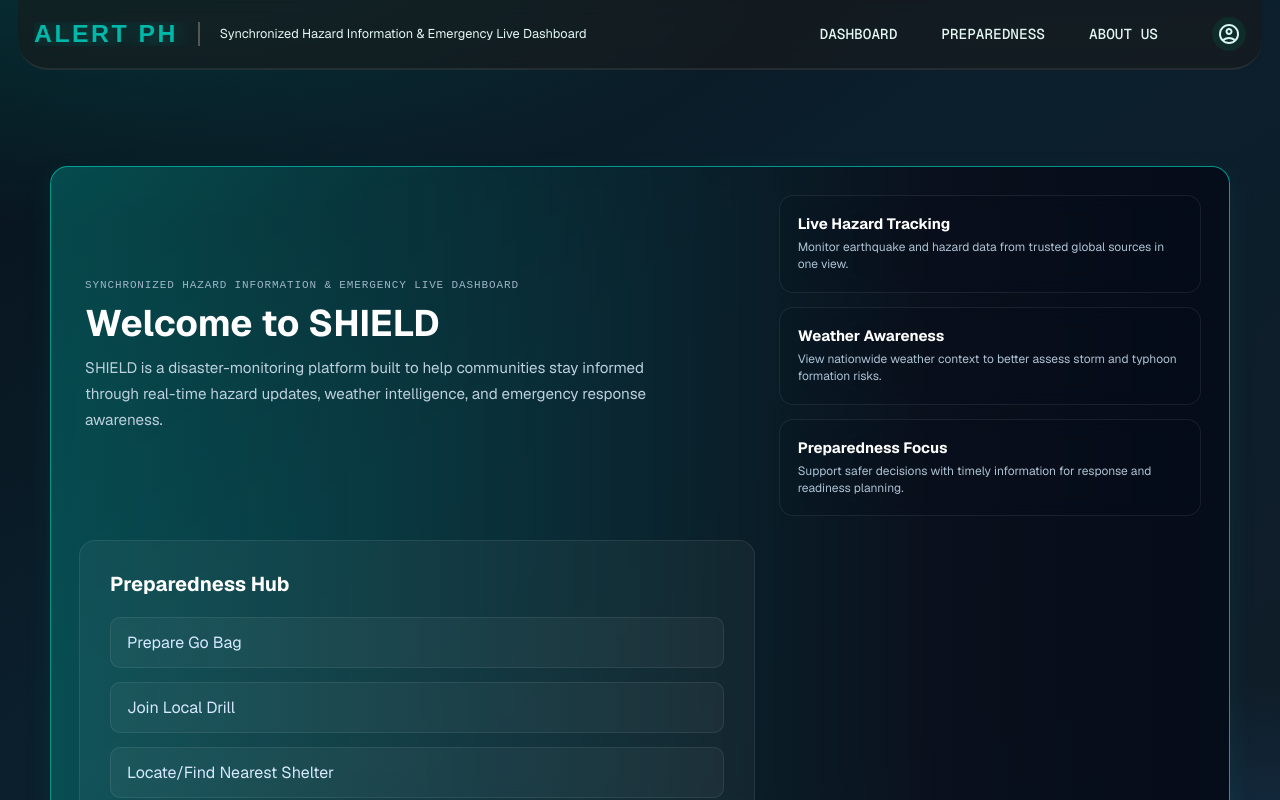
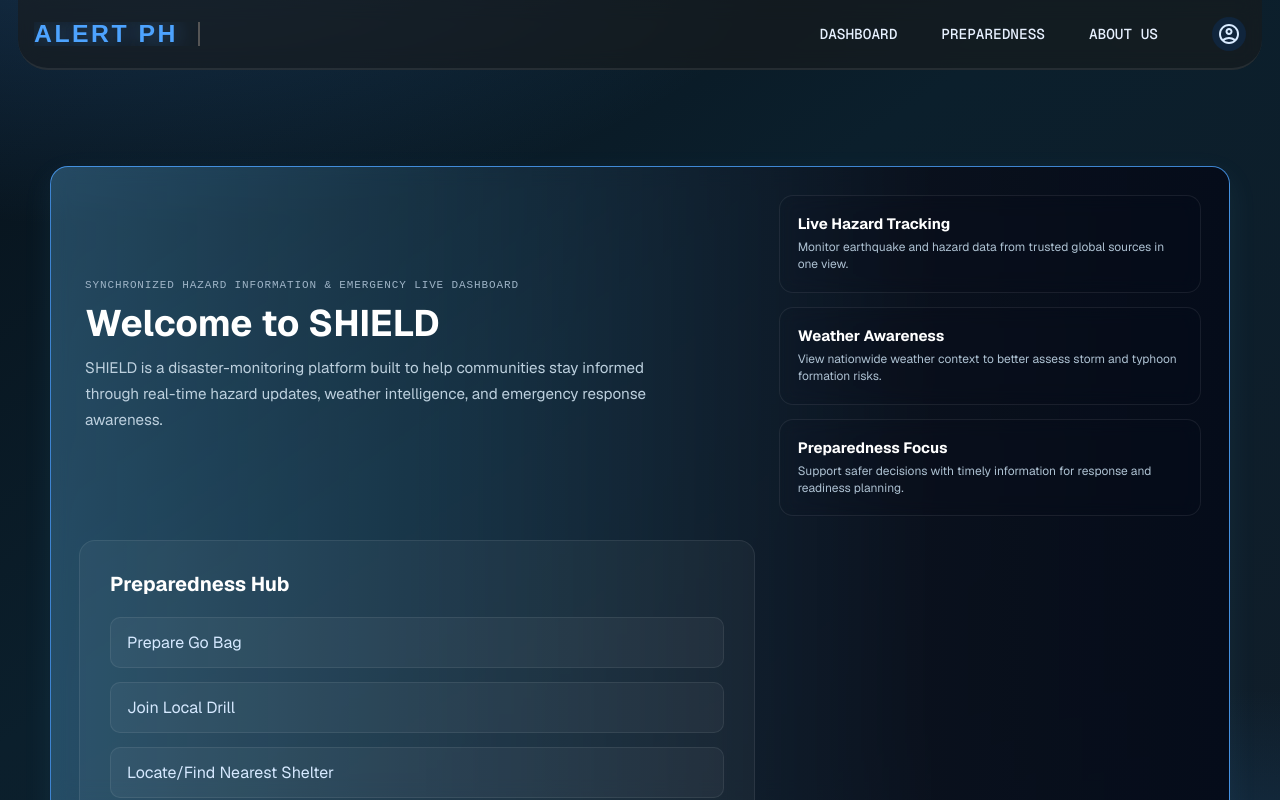
Before and after one commit to LawrenceTanny/SHIELD, a React (Vite) app: page / in a window 1280 px wide. Built offline with nearby package versions, Linux system fonts and the light colour scheme; no server answers; a web font is replaced by a local one.

Commit message:
Test-Design-darkblue

```diff
--- a/src/Header.jsx
+++ b/src/Header.jsx
@@ -150,7 +150,7 @@ export default function MainLayout() {
               ALERT PH
             </button>
             <span className="brand-sep" />
-            <span className="brand-sub">Synchronized Hazard Information &amp; Emergency Live Dashboard</span>
+            <span className="brand-sub"></span>
           </div>
         </div>
 
--- a/src/Styles/AboutUs.css
+++ b/src/Styles/AboutUs.css
@@ -1,14 +1,14 @@
 :root {
   --bg:       #07161f;
-  --surface:  #d6f6f1;
-  --surface2: #c3ebe5;
-  --border:   #90ddd4;
-  --accent:   #00b8a9;
-  --accent-g: rgba(0,184,169,0.55);
-  --ink:      #e3f7f3;
-  --ink2:     #0f2b2a;
-  --muted:    rgba(195,235,229,0.78);
-  --muted-dark: rgba(15,43,42,0.78);
+  --surface:  #d9ebff;
+  --surface2: #c9dcf6;
+  --border:   #9fc7ff;
+  --accent:   #4da3ff;
+  --accent-g: rgba(77,163,255,0.55);
+  --ink:      #e7f1ff;
+  --ink2:     #10253c;
+  --muted:    rgba(206,224,255,0.78);
+  --muted-dark: rgba(16,37,60,0.78);
 }
 
 * {
@@ -35,9 +35,9 @@ body {
     width: 95%;
     max-width: 1400px;
 
-    background: linear-gradient(155deg, rgba(9, 35, 45, 0.9) 0%, rgba(12, 24, 34, 0.9) 100%);
+    background: linear-gradient(155deg, rgba(8, 26, 47, 0.92) 0%, rgba(14, 31, 52, 0.9) 100%);
     backdrop-filter: blur(10px);
-    border: 2px solid rgba(0, 184, 169, 0.5);
+    border: 2px solid rgba(77, 163, 255, 0.5);
     border-radius: 30px;
     box-shadow: 0 10px 30px rgba(0, 0, 0, 0.5);
 
@@ -69,7 +69,7 @@ body {
   text-transform: uppercase;
   margin-top: 0;
   margin-bottom: 15px;
-  text-shadow: 0 0 10px rgba(0, 184, 169, 0.4);
+  text-shadow: 0 0 10px rgba(77, 163, 255, 0.4);
   word-wrap: break-word;
 }
 
@@ -178,7 +178,7 @@ body {
   gap: 12px;
   padding: 16px;
   background: var(--surface2);
-  border: 1.5px solid rgba(0, 184, 169, 0.5);
+  border: 1.5px solid rgba(77, 163, 255, 0.5);
   border-radius: 14px;
   text-align: center;
   min-width: 0;
@@ -192,13 +192,13 @@ body {
   background: #ffffff;
   border-color: var(--accent);
   transform: translateY(-3px);
-  box-shadow: 0 8px 20px rgba(0, 184, 169, 0.2);
+  box-shadow: 0 8px 20px rgba(77, 163, 255, 0.2);
 }
 
 .partner-logo {
   width: 84px;
   height: 84px;
-  background: rgba(0, 184, 169, 0.08);
+  background: rgba(77, 163, 255, 0.08);
   border: 2px dashed var(--accent);
   border-radius: 8px;
   display: flex;
@@ -270,7 +270,7 @@ font-family: "IBM Plex Mono", monospace;
   flex-direction: column;
   align-items: center;
   background: var(--surface) !important;
-  border: 1.5px solid rgba(0, 184, 169, 0.5);
+  border: 1.5px solid rgba(77, 163, 255, 0.5);
   border-radius: 12px;
   border-left: 6px solid var(--accent);
   color: var(--ink2);
@@ -292,7 +292,7 @@ font-family: "IBM Plex Mono", monospace;
   transform: translateY(-8px) scale(1.03);
   background: var(--surface2);
   border-color: var(--accent);
-  box-shadow: 0 15px 35px rgba(0, 184, 169, 0.3);
+  box-shadow: 0 15px 35px rgba(77, 163, 255, 0.3);
 }
 
 .dev-card::before {
@@ -302,7 +302,7 @@ font-family: "IBM Plex Mono", monospace;
   left: -100%;
   width: 100%;
   height: 100%;
-  background: linear-gradient(120deg, transparent, rgba(0, 184, 169, 0.05), transparent);
+  background: linear-gradient(120deg, transparent, rgba(77, 163, 255, 0.05), transparent);
   transition: all 0.6s ease-in-out;
   z-index: 0;
 }
@@ -314,7 +314,7 @@ font-family: "IBM Plex Mono", monospace;
 .dev-avatar {
   width: 75px;
   height: 75px;
-  background: rgba(0, 184, 169, 0.05);
+  background: rgba(77, 163, 255, 0.05);
   border: 2px dashed var(--accent);
   border-radius: 50%;
   flex-shrink: 0;
@@ -401,14 +401,14 @@ font-family: "IBM Plex Mono", monospace;
   -moz-osx-font-smoothing: grayscale;
 
   box-shadow: 0 8px 32px rgba(0, 0, 0, 0.15),
-              0 0 15px rgba(0, 184, 169, 0.05);
+              0 0 15px rgba(77, 163, 255, 0.05);
   transition: all 0.3s ease;
 }
 
 .vision-card p:hover {
   border-left-width: 10px;
   box-shadow: 0 10px 40px rgba(0, 0, 0, 0.2),
-              0 0 20px rgba(0, 184, 169, 0.15);
+              0 0 20px rgba(77, 163, 255, 0.15);
   transform: translateX(10px);
 }
 
@@ -428,7 +428,7 @@ font-family: "IBM Plex Mono", monospace;
   background: linear-gradient(
     to bottom,
     transparent,
-    rgba(0, 184, 169, 0.1),
+    rgba(77, 163, 255, 0.1),
     transparent
   );
 
@@ -459,7 +459,7 @@ font-family: "IBM Plex Mono", monospace;
 
 .partner-card {
   background: var(--surface);
-  border: 1px solid rgba(0, 184, 169, 0.3);
+  border: 1px solid rgba(77, 163, 255, 0.3);
   border-radius: 12px;
   padding: 15px;
   display: flex;
--- a/src/Styles/AccountSettings.css
+++ b/src/Styles/AccountSettings.css
@@ -3,7 +3,7 @@
   --as-surface: #0a1628;
   --as-surface2:#0f1e36;
   --as-border:  rgba(255,255,255,0.09);
-  --as-accent:  #00B8A9;
+  --as-accent:  #4DA3FF;
   --as-ink:     #e4f3ff;
   --as-muted:   rgba(190,220,255,0.55);
 }
@@ -115,8 +115,8 @@
   width: 68px;
   height: 68px;
   border-radius: 50%;
-  background: rgba(0, 184, 169, 0.295);
-  border: 1px solid #00B8A9;
+  background: rgba(77, 163, 255, 0.295);
+  border: 1px solid #4DA3FF;
   display: flex;
   align-items: center;
   justify-content: center;
@@ -262,8 +262,8 @@
   transition: border-color 130ms, color 130ms;
 }
 .as-btn-cancel:hover {  color: var(--ink);
-  border-color: rgba(0,184,169,0.3);
-  background: rgba(0,184,169,0.08);
+  border-color: rgba(77,163,255,0.3);
+  background: rgba(77,163,255,0.08);
 }
 
 .as-btn-signout {
@@ -271,8 +271,8 @@
   text-transform: uppercase;
   padding: 9px 20px;
   border-radius: 9px;
-  border: 1px solid rgba(0, 184, 169, 0.35);
-  background: rgba(0, 184, 169, 0.12);
+  border: 1px solid rgba(77, 163, 255, 0.35);
+  background: rgba(77, 163, 255, 0.12);
   color: #ffd9cf;
   font-size: 0.9rem;
   cursor: pointer;
@@ -280,8 +280,8 @@
 }
 
 .as-btn-signout:hover {
-  background: rgba(0, 184, 169, 0.2);
-  border-color: rgba(0, 184, 169, 0.55);
+  background: rgba(77, 163, 255, 0.2);
+  border-color: rgba(77, 163, 255, 0.55);
   color: #fff;
 }
 
@@ -300,5 +300,5 @@
 }
 .as-btn-save:hover {
    opacity: 0.88;
-  box-shadow: 0 0 18px rgba(0,184,169,0.4);
+  box-shadow: 0 0 18px rgba(77,163,255,0.4);
 }
--- a/src/Styles/Dashboard.css
+++ b/src/Styles/Dashboard.css
@@ -5,13 +5,13 @@
   --footer-h: 40px;
   --panel-w:  400px;
   --bg:       #07161f;
-  --surface:  #d6f6f1;
-  --border:   #90ddd4;
-  --accent:   #00B8A9;
-  --accent-d: rgba(0,184,169,0.18);
-  --accent-g: rgba(0,184,169,0.55);
-  --ink:      #e3f7f3;
-  --ink2:      #0f2b2a;
+  --surface:  #d9ebff;
+  --border:   #9fc7ff;
+  --accent:   #4DA3FF;
+  --accent-d: rgba(77,163,255,0.18);
+  --accent-g: rgba(77,163,255,0.55);
+  --ink:      #e7f1ff;
+  --ink2:      #10253c;
 }
 
 
@@ -62,9 +62,9 @@ body {
 }
 
 .dashboard-settings-btn:hover {
-  background: rgba(0, 184, 169, 0.18);
-  border-color: #00b8a9;
-  color: #d6f6f1;
+  background: rgba(77, 163, 255, 0.18);
+  border-color: #4da3ff;
+  color: #d9ebff;
 }
 
 .dashboard-settings-btn.is-open {
@@ -468,8 +468,8 @@ body {
 }
 
 .map-layer-toggle:hover:not(:disabled) {
-  background: rgba(0, 184, 169, 0.18);
-  border-color: #00b8a9;
+  background: rgba(77, 163, 255, 0.18);
+  border-color: #4da3ff;
   color: #ffd7c8;
 }
 
@@ -479,7 +479,7 @@ body {
 }
 
 .map-layer-toggle.layer-on{
-  border-color: #00b8a9;
+  border-color: #4da3ff;
 }
 
 .weather-badge {
--- a/src/Styles/Header.css
+++ b/src/Styles/Header.css
@@ -5,15 +5,15 @@
   --header-h: 70px;
   --header-bg: #0f2029;
   --bg:       #07161f;
-  --surface:  #d6f6f1;
-  --border:   #90ddd4;
-  --accent:   #00B8A9;
-  --accent-d: rgba(0,184,169,0.18);
-  --accent-g: rgba(0,184,169,0.55);
-  --ink:      #e3f7f3;
-  --ink2:     #0f2b2a;
-  --muted:    rgba(195,235,229,0.75);
-  --surface2: #0e222a;
+  --surface:  #d9ebff;
+  --border:   #9fc7ff;
+  --accent:   #4DA3FF;
+  --accent-d: rgba(77,163,255,0.18);
+  --accent-g: rgba(77,163,255,0.55);
+  --ink:      #e7f1ff;
+  --ink2:     #10253c;
+  --muted:    rgba(206,224,255,0.78);
+  --surface2: #14253a;
 }
 
 *, *::before, *::after {
@@ -29,7 +29,7 @@ body {
   overflow: hidden;
   padding: 0;
   background:
-    radial-gradient(1150px 520px at 8% -12%, rgba(0, 184, 169, 0.22), transparent 62%),
+    radial-gradient(1150px 520px at 8% -12%, rgba(77, 163, 255, 0.22), transparent 62%),
     radial-gradient(920px 460px at 94% 118%, rgba(46, 160, 255, 0.18), transparent 56%),
     linear-gradient(145deg, #07121b 0%, #0b1f2c 44%, #101d29 100%);
 }
@@ -43,36 +43,36 @@ body {
   height: 100vh;
   overflow: hidden;
   background:
-    radial-gradient(1150px 520px at 8% -12%, rgba(0, 184, 169, 0.22), transparent 62%),
+    radial-gradient(1150px 520px at 8% -12%, rgba(77, 163, 255, 0.22), transparent 62%),
     radial-gradient(920px 460px at 94% 118%, rgba(46, 160, 255, 0.18), transparent 56%),
     linear-gradient(145deg, #07121b 0%, #0b1f2c 44%, #101d29 100%);
 }
 
 .main-layout.main-layout--home {
   background: transparent;
-  --accent: #00B8A9;
-  --accent-g: rgba(0, 184, 169, 0.55);
-  --surface: #d6f6f1;
-  --ink: #e3f7f3;
-  --ink2: #0f2b2a;
+  --accent: #4DA3FF;
+  --accent-g: rgba(77, 163, 255, 0.55);
+  --surface: #d9ebff;
+  --ink: #e7f1ff;
+  --ink2: #10253c;
 }
 
 .main-layout.main-layout--preparedness {
   background: transparent;
-  --accent: #00B8A9;
-  --accent-g: rgba(0, 184, 169, 0.55);
-  --surface: #d6f6f1;
-  --ink: #e3f7f3;
-  --ink2: #0f2b2a;
+  --accent: #4DA3FF;
+  --accent-g: rgba(77, 163, 255, 0.55);
+  --surface: #d9ebff;
+  --ink: #e7f1ff;
+  --ink2: #10253c;
 }
 
 .main-layout.main-layout--about {
   background: transparent;
-  --accent: #00B8A9;
-  --accent-g: rgba(0, 184, 169, 0.55);
-  --surface: #d6f6f1;
-  --ink: #e3f7f3;
-  --ink2: #0f2b2a;
+  --accent: #4DA3FF;
+  --accent-g: rgba(77, 163, 255, 0.55);
+  --surface: #d9ebff;
+  --ink: #e7f1ff;
+  --ink2: #10253c;
 }
 
 /* ── HEADER ── */
@@ -377,8 +377,8 @@ body {
 
 .tab-btn:hover {
   color: var(--ink);
-  border-color: rgba(0,184,169,0.3);
-  background: rgba(0,184,169,0.08);
+  border-color: rgba(77,163,255,0.3);
+  background: rgba(77,163,255,0.08);
 }
 
 .tab-btn.tab-active {
@@ -438,8 +438,8 @@ body {
 }
 
 .mobile-tab-btn:hover {
-  border-color: rgba(0,184,169,0.3);
-  background: rgba(0,184,169,0.08);
+  border-color: rgba(77,163,255,0.3);
+  background: rgba(77,163,255,0.08);
 }
 
 .mobile-tab-btn.mobile-tab-active {
@@ -518,8 +518,8 @@ body {
 .main-header .user-dropdown .user-signin-btn:hover,
 .main-header .user-dropdown .user-acct-btn:hover {
   color: var(--ink);
-  border-color: rgba(0,184,169,0.3);
-  background: rgba(0,184,169,0.08);
+  border-color: rgba(77,163,255,0.3);
+  background: rgba(77,163,255,0.08);
 }
 
 .main-header .user-dropdown .user-acct-btn {
--- a/src/Styles/Home.css
+++ b/src/Styles/Home.css
@@ -47,14 +47,14 @@
     gap: 24px;
     margin-bottom: 34px;
     background: linear-gradient(90deg,
-    rgba(0, 201, 184, 0.28) 0%,
-    rgba(0, 201, 184, 0.14) 30%,
+    rgba(107, 199, 255, 0.28) 0%,
+    rgba(107, 199, 255, 0.14) 30%,
     rgba(10, 16, 28, 0.95) 75%,
     rgba(5, 12, 26, 1) 100%);
-    border: 1px solid rgba(0, 184, 169, 0.8);
+    border: 1px solid rgba(77, 163, 255, 0.8);
     border-radius: 18px;
     backdrop-filter: blur(10px);
-    box-shadow: 0 10px 30px rgba(0, 201, 184, 0.08);
+    box-shadow: 0 10px 30px rgba(107, 199, 255, 0.08);
 }
 
 .hero-content {
@@ -120,7 +120,7 @@
 
 .hero-highlight-card:hover{
     transform: translateY(-3px);
-    border-color: rgba(0, 201, 184, 0.25);
+    border-color: rgba(107, 199, 255, 0.25);
 }
 
 .hero-btn{
@@ -179,8 +179,8 @@
     flex-direction: column;
     padding: 30px;
     min-height: 350px;
-    background: rgba(0, 184, 169, 0.08);
-    border: 1px solid rgba(0, 184, 169, 0.2);
+    background: rgba(77, 163, 255, 0.08);
+    border: 1px solid rgba(77, 163, 255, 0.2);
     border-radius: 15px;
     backdrop-filter: blur(10px);
 }
@@ -212,9 +212,9 @@
     height: 100%;
     padding: 30px;
     justify-content: space-between;
-    background: linear-gradient(135deg, rgba(0, 184, 169, 0.2) 0%,
+    background: linear-gradient(135deg, rgba(77, 163, 255, 0.2) 0%,
     rgba(26, 26, 26, 0.3) 100%);
-    border: 1px solid rgba(0, 184, 169, 0.2);
+    border: 1px solid rgba(77, 163, 255, 0.2);
     border-radius: 10px;
     animation: slideIn 0.5s ease-in-out;
     background-size: cover;
@@ -368,7 +368,7 @@
 .side-widget {
     padding: 20px;
     background: rgba(255, 255, 255, 0.04);
-    border: 1px solid rgba(0, 184, 169, 0.12);
+    border: 1px solid rgba(77, 163, 255, 0.12);
     border-radius: 14px;
 }
 
@@ -390,8 +390,8 @@
     justify-content: space-between;
     min-height: 180px;
     padding: 30px;
-    background: linear-gradient(135deg, rgba(0, 184, 169, 0.12) 0%, rgba(26, 26, 26, 0.2) 100%);
-    border: 1px solid rgba(0, 184, 169, 0.15);
+    background: linear-gradient(135deg, rgba(77, 163, 255, 0.12) 0%, rgba(26, 26, 26, 0.2) 100%);
+    border: 1px solid rgba(77, 163, 255, 0.15);
     border-radius: 12px;
     cursor: pointer;
     transition: all 0.3s ease;
@@ -578,16 +578,16 @@
 .social-feed-item{
     padding: 20px;
     background: linear-gradient(135deg,
-    rgba(0, 184, 169, 0.1) 0%, rgba(26, 26, 26, 0.15) 100%);
-    border: 1px solid rgba(0, 184, 169, 0.15);
+    rgba(77, 163, 255, 0.1) 0%, rgba(26, 26, 26, 0.15) 100%);
+    border: 1px solid rgba(77, 163, 255, 0.15);
     border-radius: 10px;
     transition: all 0.3s ease;
 }
 
 .social-feed-item:hover{
-    background: linear-gradient(135deg, rgba(0, 184, 169, 0.15) 0%,
+    background: linear-gradient(135deg, rgba(77, 163, 255, 0.15) 0%,
     rgba(26, 26, 26, 0.25) 100%);
-    border-color: rgba(0, 184, 169, 0.3);
+    border-color: rgba(77, 163, 255, 0.3);
 }
 
 .social-feed-item h4{
--- a/src/Styles/Login.css
+++ b/src/Styles/Login.css
@@ -2,7 +2,7 @@
   --lm-bg:      #050c1a;
   --lm-surface: #1a1a1a;
   --lm-border:  rgba(255,255,255,0.1);
-  --lm-accent:  #00b8a9;
+  --lm-accent:  #4da3ff;
   --lm-ink:     #e4f3ff;
   --lm-muted:   rgba(228,243,255,0.6);
 }
@@ -84,7 +84,7 @@
   font-weight: 900;
   letter-spacing: 0.12em;
   color: var(--lm-accent);
-  text-shadow: 0 0 28px rgba(0,184,169,0.6);
+  text-shadow: 0 0 28px rgba(77,163,255,0.6);
   margin-bottom: 4px;
 }
 
@@ -128,8 +128,8 @@
 }
 .ltab:not(.ltab--on):hover {
   color: var(--ink);
-  border-color: rgba(0,184,169,0.3);
-  background: rgba(0,184,169,0.08); }
+  border-color: rgba(77,163,255,0.3);
+  background: rgba(77,163,255,0.08); }
 
 /* Form */
 .login-form {
@@ -302,7 +302,7 @@
 }
 .lf-label input:focus {
   border-color: var(--lm-accent);
-  box-shadow: 0 0 0 3px rgba(0,184,169,0.15);
+  box-shadow: 0 0 0 3px rgba(77,163,255,0.15);
 }
 .lf-label input::placeholder { color: rgba(228,243,255,0.25); }
 
@@ -323,7 +323,7 @@
 }
 .login-submit:hover {
   opacity: 0.88;
-  box-shadow: 0 0 18px rgba(0,184,169,0.4);
+  box-shadow: 0 0 18px rgba(77,163,255,0.4);
 }
 
 .login-hint {
```
Also changed, not shown: src/Styles/Preparedness.css (+16 -16 lines).
